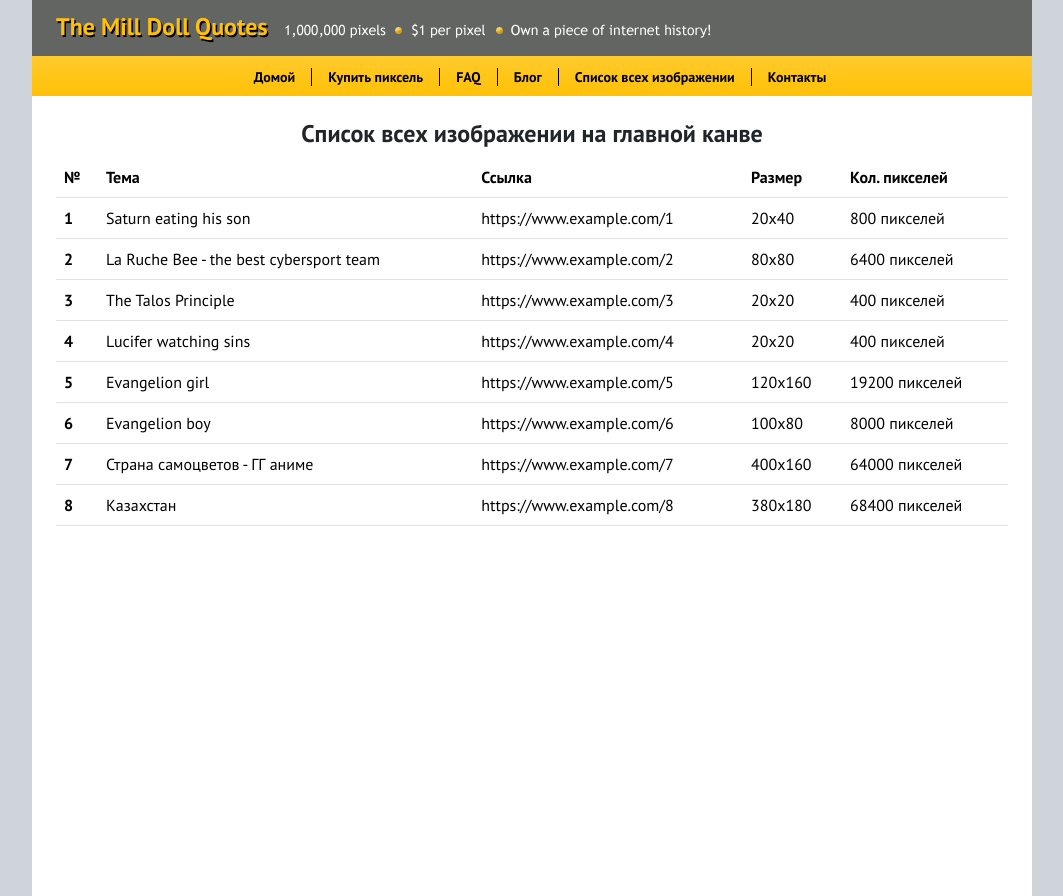
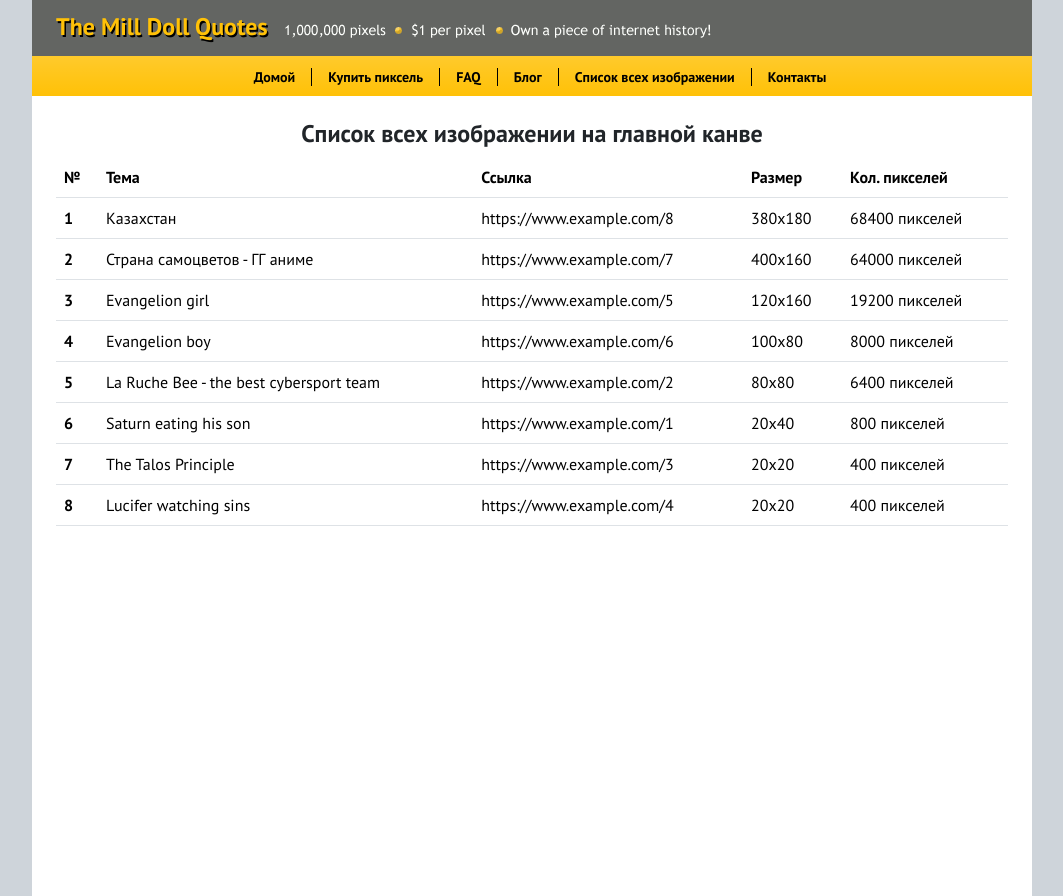
Before and after one commit to sat0urn/milldollar_quotes, a React (Vite) app: page /milldollar_quotes/list_pixels in a window 1280 px wide. Shown: the whole page, without its empty margins (108-1171 px from the left). Built offline with nearby package versions, Linux system fonts and the light colour scheme.

Commit message:
list of all pixel paintings

```diff
--- a/src/components/pages/PixelListPage.jsx
+++ b/src/components/pages/PixelListPage.jsx
@@ -1,6 +1,13 @@
 import {pixelsData} from "../../data/pixelsData.js";
 
 const PixelListPage = () => {
+
+  const sortedPixels = pixelsData.sort((a, b) => {
+    const pixelA = a.size.w * a.size.h
+    const pixelB = b.size.w * b.size.h
+
+    return pixelB - pixelA
+  })
 
   return (
     <div className={"p-4"}>
@@ -16,14 +23,13 @@ const PixelListPage = () => {
         </tr>
         </thead>
         <tbody>
-        {pixelsData.map(pixel => {
-          const sizes = pixel.size.split('x')
+        {sortedPixels.map((pixel, index) => {
           return (<tr key={pixel.id}>
-            <th scope="row">{pixel.id}</th>
+            <th scope="row">{index + 1}</th>
             <td>{pixel.title}</td>
             <td>{pixel.url}</td>
-            <td>{pixel.size}</td>
-            <td>{sizes[0] * sizes[1]} пикселей</td>
+            <td>{pixel.size.w}x{pixel.size.h}</td>
+            <td>{pixel.size.w * pixel.size.h} пикселей</td>
           </tr>)
         })}
         </tbody>
--- a/src/data/pixelsData.js
+++ b/src/data/pixelsData.js
@@ -1,10 +1,52 @@
 export const pixelsData = [
-  {id: 1, coords: [0, 0, 20, 40], title: 'Saturn eating his son', size: '20x40', url: 'https://www.example.com/1'},
-  {id: 2, coords: [20, 0, 100, 80], title: 'La Ruche Bee - the best cybersport team', size: '80x80', url: 'https://www.example.com/2'},
-  {id: 3, coords: [0, 40, 20, 60], title: 'The Talos Principle', size: '20x20', url: 'https://www.example.com/3'},
-  {id: 4, coords: [0, 60, 20, 80], title: 'Lucifer watching sins', size: ' 20x20', url: 'https://www.example.com/4'},
-  {id: 5, coords: [100, 0, 220, 160], title: 'Evangelion girl', size: '120x160', url: 'https://www.example.com/5'},
-  {id: 6, coords: [0, 80, 100, 160], title: 'Evangelion boy', size: '100x80', url: 'https://www.example.com/6'},
-  {id: 7, coords: [220, 0, 620, 160], title: 'Страна самоцветов - ГГ аниме', size: '400x160', url: 'https://www.example.com/7'},
-  {id: 8, coords: [620, 0, 1000, 180], title: 'Казахстан', size: '380x180', url: 'https://www.example.com/8'},
+  {
+    id: 1,
+    coords: [0, 0, 20, 40],
+    title: 'Saturn eating his son',
+    size: {w: 20, h: 40},
+    url: 'https://www.example.com/1'
+  }, {
+    id: 2,
+    coords: [20, 0, 100, 80],
+    title: 'La Ruche Bee - the best cybersport team',
+    size: {w: 80, h: 80},
+    url: 'https://www.example.com/2'
+  }, {
+    id: 3,
+    coords: [0, 40, 20, 60],
+    title: 'The Talos Principle',
+    size: {w: 20, h: 20},
+    url: 'https://www.example.com/3'
+  }, {
+    id: 4,
+    coords: [0, 60, 20, 80],
+    title: 'Lucifer watching sins',
+    size: {w: 20, h: 20},
+    url: 'https://www.example.com/4'
+  }, {
+    id: 5,
+    coords: [100, 0, 220, 160],
+    title: 'Evangelion girl',
+    size: {w: 120, h: 160},
+    url: 'https://www.example.com/5'
+  }, {
+    id: 6,
+    coords: [0, 80, 100, 160],
+    title: 'Evangelion boy',
+    size: {w: 100, h: 80},
+    url: 'https://www.example.com/6'
+  }, {
+    id: 7,
+    coords: [220, 0, 620, 160],
+    title: 'Страна самоцветов - ГГ аниме',
+    size: {w: 400, h: 160},
+    url: 'https://www.example.com/7'
+  },
+  {
+    id: 8,
+    coords: [620, 0, 1000, 180],
+    title: 'Казахстан',
+    size: {w: 380, h: 180},
+    url: 'https://www.example.com/8'
+  },
 ];
```
